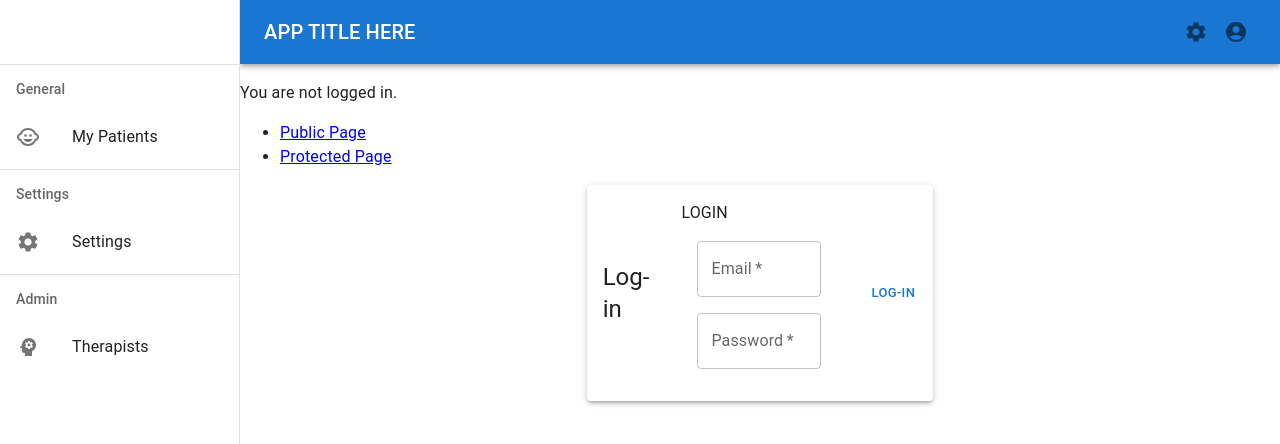
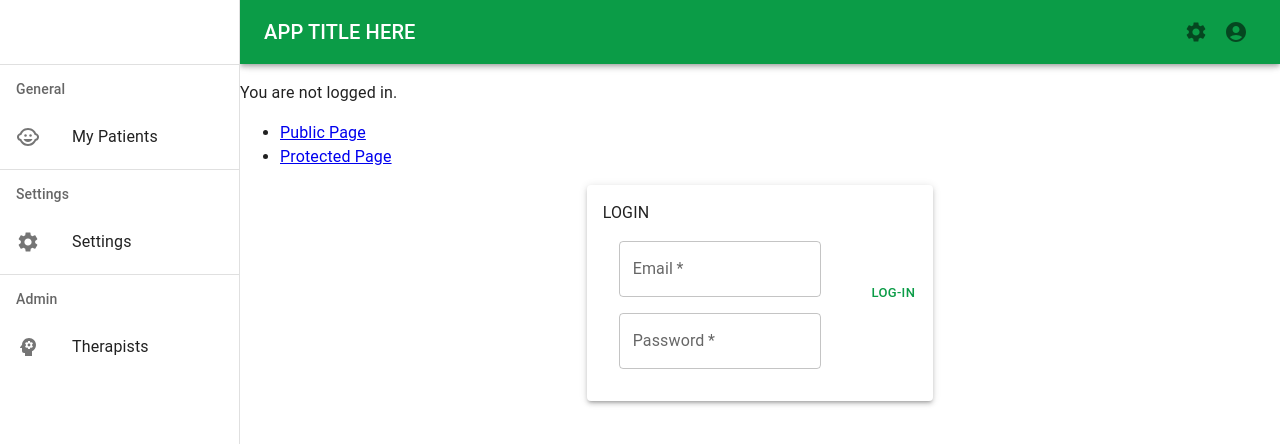
Before and after one commit to BoucherR/aba_frontend, a React (Create React App) app: page /login in a window 1280 px wide. Shown: the top 444 px of the page. Built offline with nearby package versions, Linux system fonts and the light colour scheme.

Commit message:
Adding redirect after sign-in

```diff
--- a/src/App.js
+++ b/src/App.js
@@ -1,6 +1,6 @@
 import './App.css';
 
-import React, { useContext, createContext, useState } from "react";
+import React, { useContext, createContext, useState, useEffect } from "react";
 import {
   BrowserRouter as Router,
   Switch,
@@ -16,7 +16,7 @@ import LoginForm from './components/auth/LoginForm';
 import NavDrawer from './components/navigation/NavDrawer';
 
 import { Grid, Box } from "@mui/material"
-import { createTheme } from '@mui/material/styles';
+import { ThemeProvider, createTheme, useTheme } from '@mui/material/styles';
 
 const theme = createTheme({
   palette: {
@@ -67,6 +67,8 @@ function useProvideAuth() {
         if (result.status === 200) {
           setUser(result.data.user);
           setToken(result.data.token);
+          debugger;
+          return <Redirect to="/" />
         }
         else {
           setUser(null);
@@ -188,10 +190,14 @@ function ProtectedPage() {
 // just *before* logging in, the public page.
 
 let App = () => {
+  useEffect(() => {
+
+  })
+
   return (
     <ProvideAuth>
       <Router>
-        <div>
+        <ThemeProvider theme={theme}>
           <NavDrawer />
           <Box sx={{
             paddingLeft: '240px',
@@ -224,7 +230,7 @@ let App = () => {
               </PrivateRoute>
             </Switch>
           </Box>
-        </div>
+        </ThemeProvider>
       </Router>
     </ProvideAuth>
   );
--- a/src/components/auth/LoginForm.js
+++ b/src/components/auth/LoginForm.js
@@ -1,5 +1,5 @@
-import { useState, } from "react";
-import { useHistory, useLocation, } from "react-router-dom";
+import { useState, useContext } from "react";
+import { useHistory, useLocation, Redirect } from "react-router-dom";
 import { Card, CardHeader, CardContent, CardActions, List, ListItem, Button, TextField, Typography, } from "@mui/material";
 
 let LoginForm = (props) => {
@@ -19,9 +19,8 @@ let LoginForm = (props) => {
         // auth.signin((credentials) => {
         //   history.replace(from);
         // });
-
         auth.signin(credentials);
-        history.replace(from);
+        history.push("/");
     };
 
     let handleNameChange = (event) => {
@@ -43,7 +42,6 @@ let LoginForm = (props) => {
             boxShadow: 3,
             display: 'flex',
         }}>
-            <CardHeader title="Log-in" />
             <CardContent>
                 <Typography>
                     LOGIN
```
